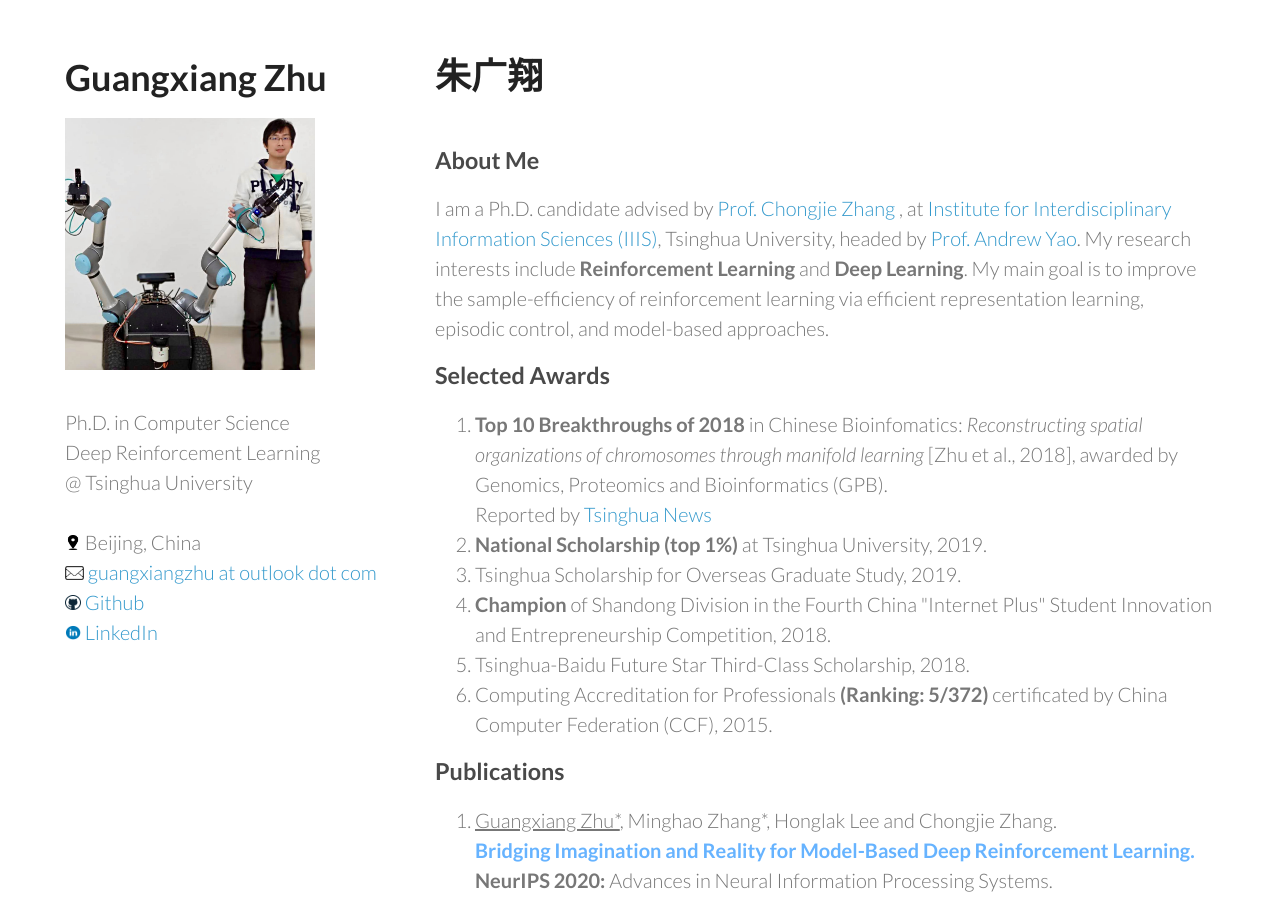
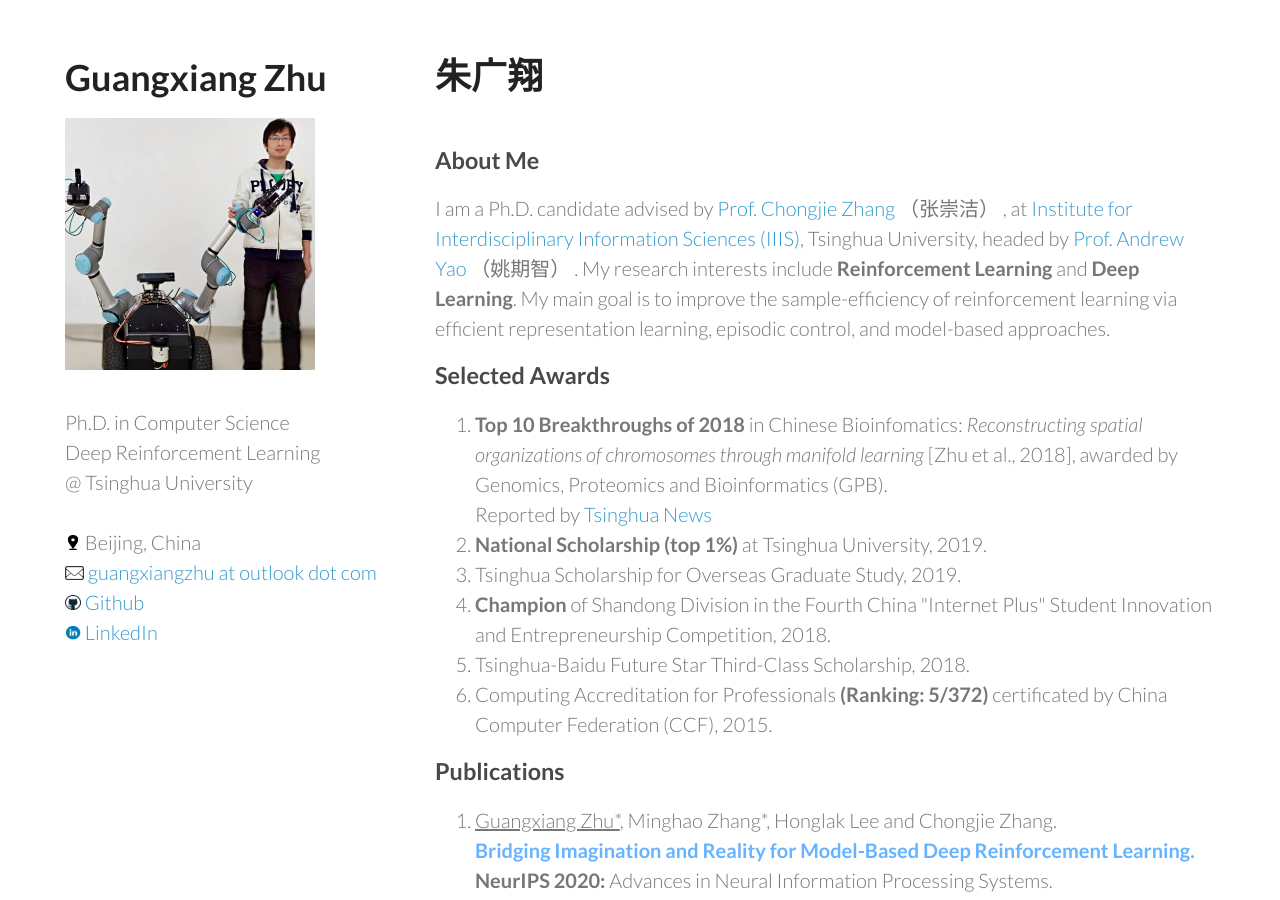
Before and after one commit to GuangxiangZhu/GuangxiangZhu.github.io, a Jekyll site: the page index.html, which Jekyll copies as it is, in a window 1280 px wide and 900 px high. Built offline with Jekyll 4.4.1, drawn with Linux system fonts in a browser that asks for light colours.

Commit message:
Update index.html

```diff
--- a/index.html
+++ b/index.html
@@ -36,7 +36,7 @@
       <br />
     	<h3>About Me</h3>
       <p>
-  		I am a Ph.D. candidate advised by <a href="http://people.iiis.tsinghua.edu.cn/~zhang/"> Prof. Chongjie Zhang </a>, at <a href="https://iiis.tsinghua.edu.cn/en/"> Institute for Interdisciplinary Information Sciences (IIIS)</a>, Tsinghua University, headed by <a href="https://iiis.tsinghua.edu.cn/yao/"> Prof. Andrew Yao</a>. My research interests include <b>Reinforcement Learning</b> and <b>Deep Learning</b>. My main goal is to improve the sample-efficiency of reinforcement learning via efficient representation learning, episodic control, and model-based approaches.
+  		I am a Ph.D. candidate advised by <a href="http://people.iiis.tsinghua.edu.cn/~zhang/"> Prof. Chongjie Zhang </a>（张崇洁） , at <a href="https://iiis.tsinghua.edu.cn/en/"> Institute for Interdisciplinary Information Sciences (IIIS)</a>, Tsinghua University, headed by <a href="https://iiis.tsinghua.edu.cn/yao/"> Prof. Andrew Yao</a> （姚期智） . My research interests include <b>Reinforcement Learning</b> and <b>Deep Learning</b>. My main goal is to improve the sample-efficiency of reinforcement learning via efficient representation learning, episodic control, and model-based approaches.
       </p>
 
 
```
